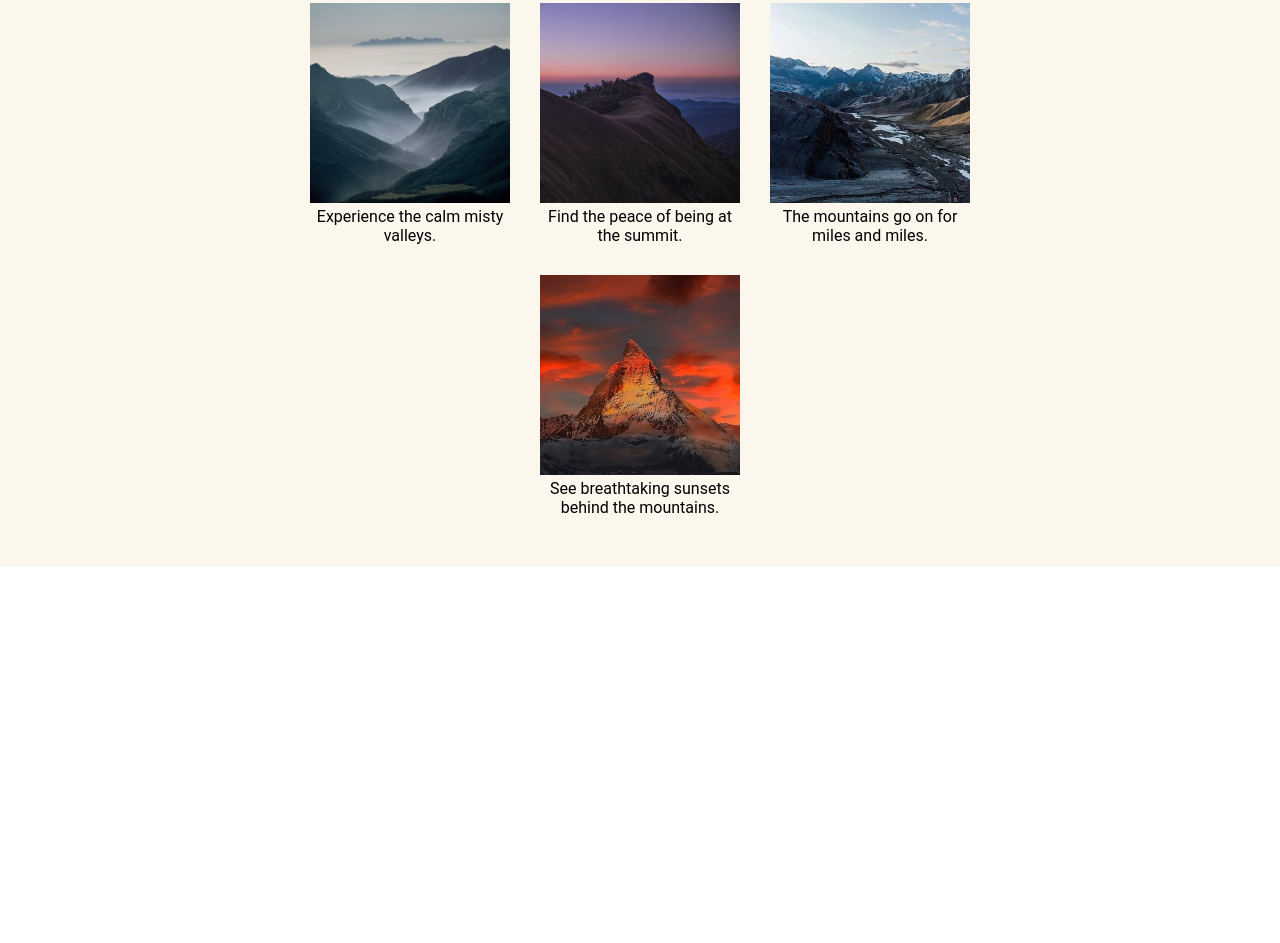
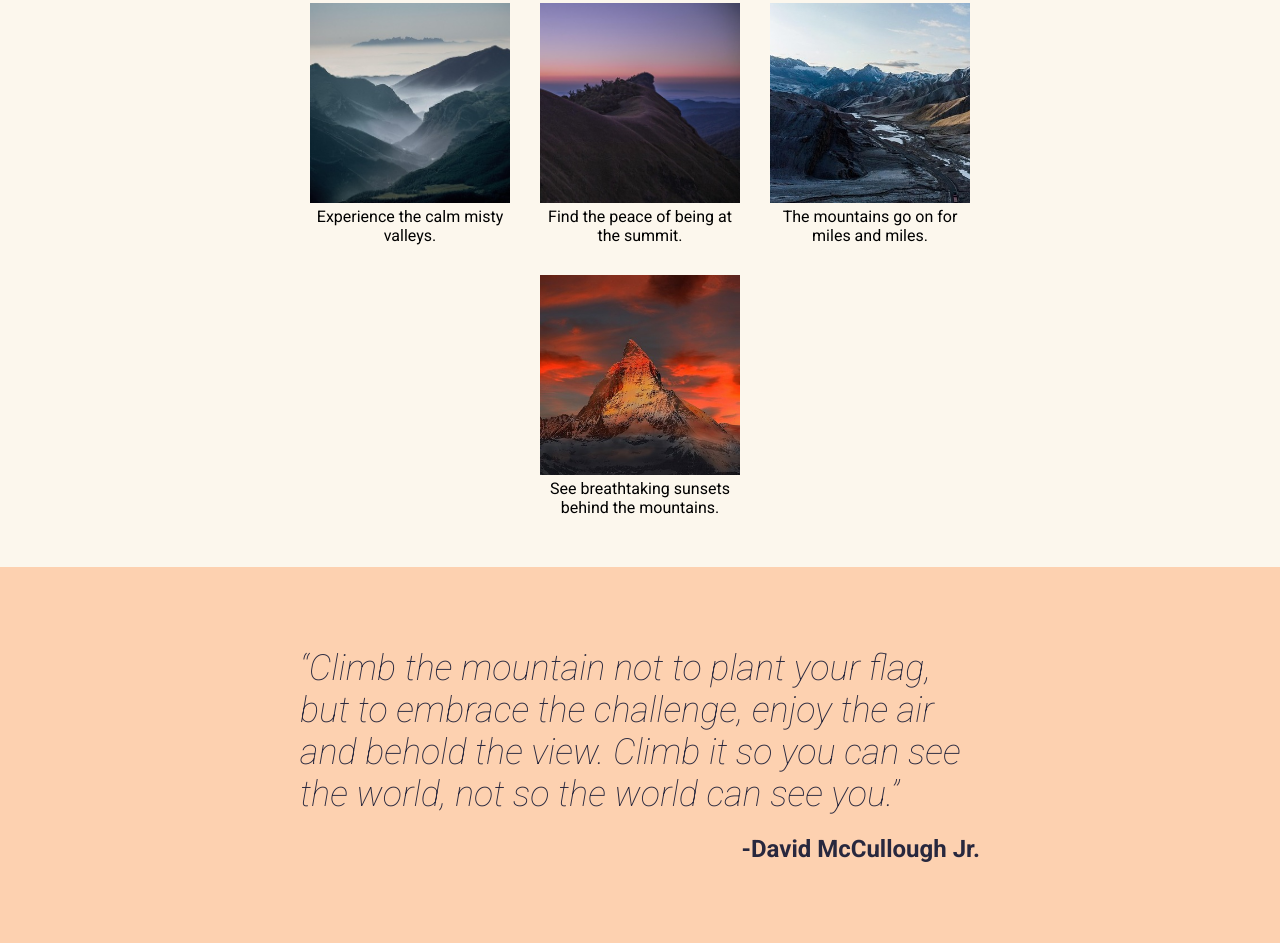
Before and after one commit to amayacoder/odin_landing_page, a plain HTML site: page index.html in a window 1280 px wide. Shown: the part 580-1523 px from the top of the page. Before the commit the page ends 1147 px from the top, so only its background shows below. Drawn offline with Linux system fonts and the light colour scheme.

Commit message:
Style quote section
Style using flexbox
Import Roboto fonts

```diff
--- a/index.html
+++ b/index.html
@@ -6,6 +6,7 @@
     <meta name="viewport" content="width=device-width, initial-scale=1.0">
     <title>Landing Page Template</title>
     <link rel="stylesheet" href="style.css" />
+    <link href='http://fonts.googleapis.com/css?family=Roboto:400,100,100italic,300,300italic,400italic,500,500italic,700,700italic,900italic,900' rel='stylesheet' type='text/css'>
 </head>
 
 <body>
@@ -26,14 +27,14 @@
             <button>Click to adventure!</button>
         </div>
         <div class="main-image">
-            <img src="images/mainmountain.jpg" alt="mountain range" width="600"/>
+            <img src="images/mainmountain.jpg" alt="mountain range" width="600" />
         </div>
     </div>
     <div class="sub-section">
         <div class="subheading">Embrace the power of the peaks.</div>
-          <div class="sub-images">
+        <div class="sub-images">
             <div>
-            <img src="images/mountain1.jpg" alt="Misty Mountain Scene" width="200">
+                <img src="images/mountain1.jpg" alt="Misty Mountain Scene" width="200">
                 <div class="info">Experience the calm misty valleys.</div>
             </div>
             <div>
@@ -48,7 +49,13 @@
                 <img src="images/mountain3.jpg" alt="Orange sunset over Matterhorn" width="200">
                 <div class="info">See breathtaking sunsets behind the mountains.</div>
             </div>
-          </div>
+        </div>
+    </div>
+    <div class="inspiration">
+        <div class="quote">“Climb the mountain not to plant your flag, but to embrace the challenge, enjoy the air and
+            behold the view. Climb it so you can see the world, not so the world can see you.” </div>
+        <div class="author">-David McCullough Jr.</div>
     </div>
 </body>
+
 </html>
--- a/style.css
+++ b/style.css
@@ -125,3 +125,27 @@ a {
     text-wrap: wrap;
     max-width: 200px;
 }
+
+.inspiration {
+    display: flex;
+    flex-direction: column;
+    justify-content: center;
+    align-items: center;
+    background-color: #FDD1B0;
+    padding: 80px 300px;
+    gap: 20px;
+}
+
+.quote {
+    font-size: 36px;
+    font-style: italic;
+    font-weight: 100;
+    color: #28283E;
+}
+
+.author {
+    font-size: 24px;
+    color: #28283E;
+    font-weight: 700;
+    align-self: flex-end;
+}
```
